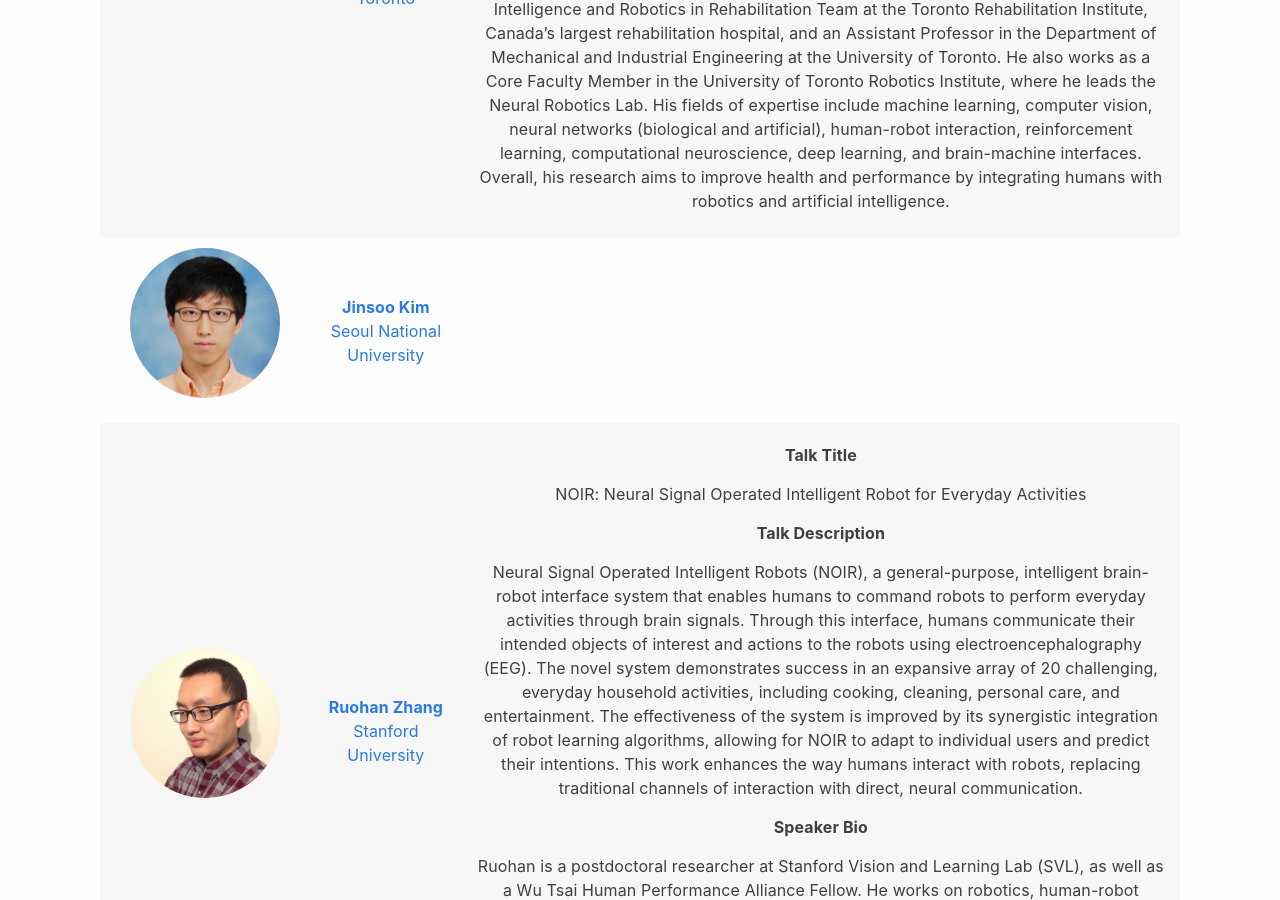
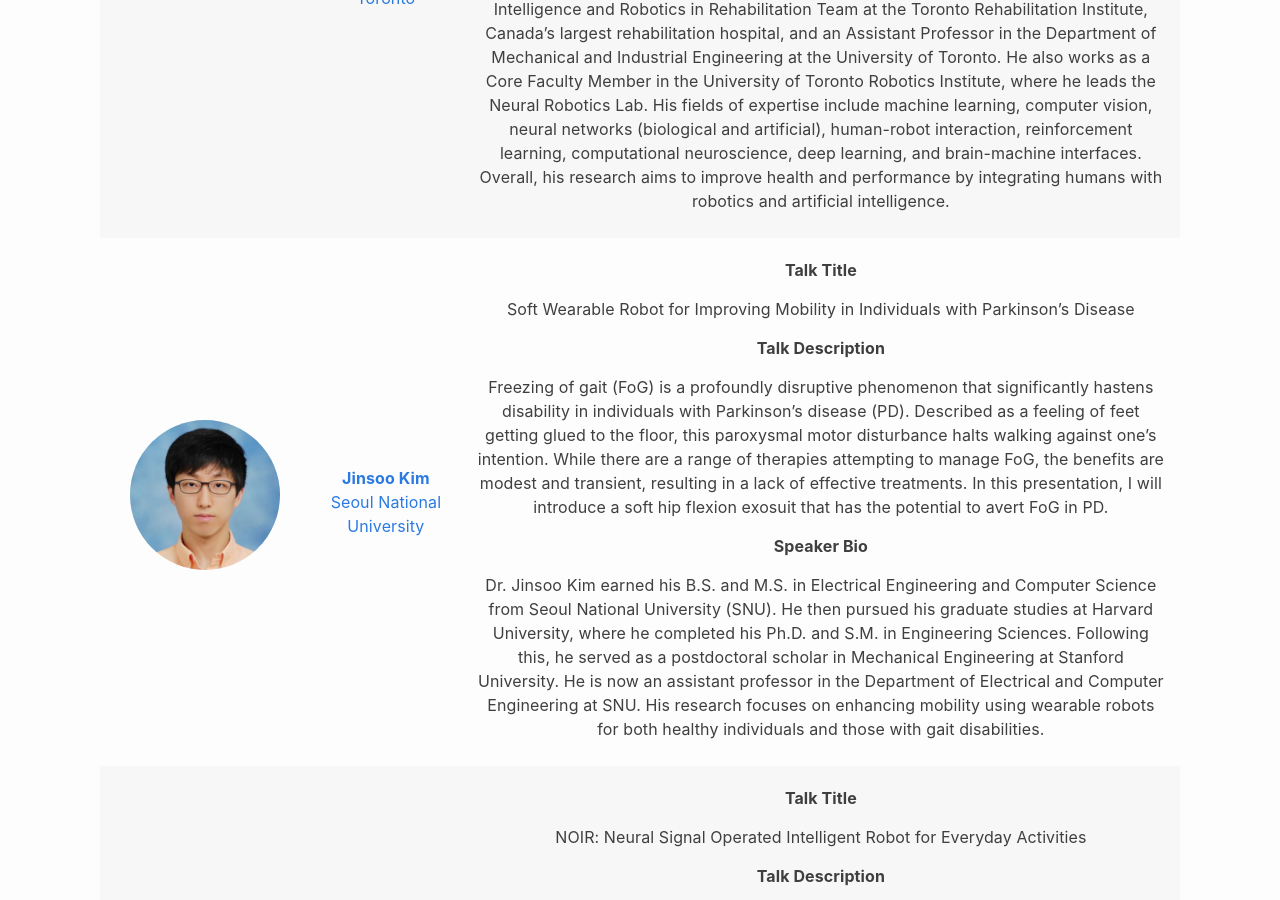
Before and after one commit to icrawearable/icrawearable.github.io, a Jekyll site: the page built from speakers.md, in a window 1280 px wide and 900 px high, scrolled down 2429 px. Built offline with Jekyll 4.4.1, drawn with Linux system fonts in a browser that asks for light colours.

Commit message:
Update jinsoo_kim.md

```diff
--- a/_speakers/jinsoo_kim.md
+++ b/_speakers/jinsoo_kim.md
@@ -22,3 +22,17 @@ img: jinsoo_kim.jpg
 ---
 
 <!-- Whatever you write below will show up as the speaker's bio -->
+
+<p><b> Talk Title </b></p>
+
+Soft Wearable Robot for Improving Mobility in Individuals with Parkinson’s Disease
+
+<p><b> Talk Description </b></p>
+
+Freezing of gait (FoG) is a profoundly disruptive phenomenon that significantly hastens disability in individuals with Parkinson’s disease (PD). Described as a feeling of feet getting glued to the floor, this paroxysmal motor disturbance halts walking against one’s intention. While there are a range of therapies attempting to manage FoG, the benefits are modest and transient, resulting in a lack of effective treatments. In this presentation, I will introduce a soft hip flexion exosuit that has the potential to avert FoG in PD.
+
+
+
+<p><b> Speaker Bio </b></p>
+
+Dr. Jinsoo Kim earned his B.S. and M.S. in Electrical Engineering and Computer Science from Seoul National University (SNU). He then pursued his graduate studies at Harvard University, where he completed his Ph.D. and S.M. in Engineering Sciences. Following this, he served as a postdoctoral scholar in Mechanical Engineering at Stanford University. He is now an assistant professor in the Department of Electrical and Computer Engineering at SNU. His research focuses on enhancing mobility using wearable robots for both healthy individuals and those with gait disabilities.
```
